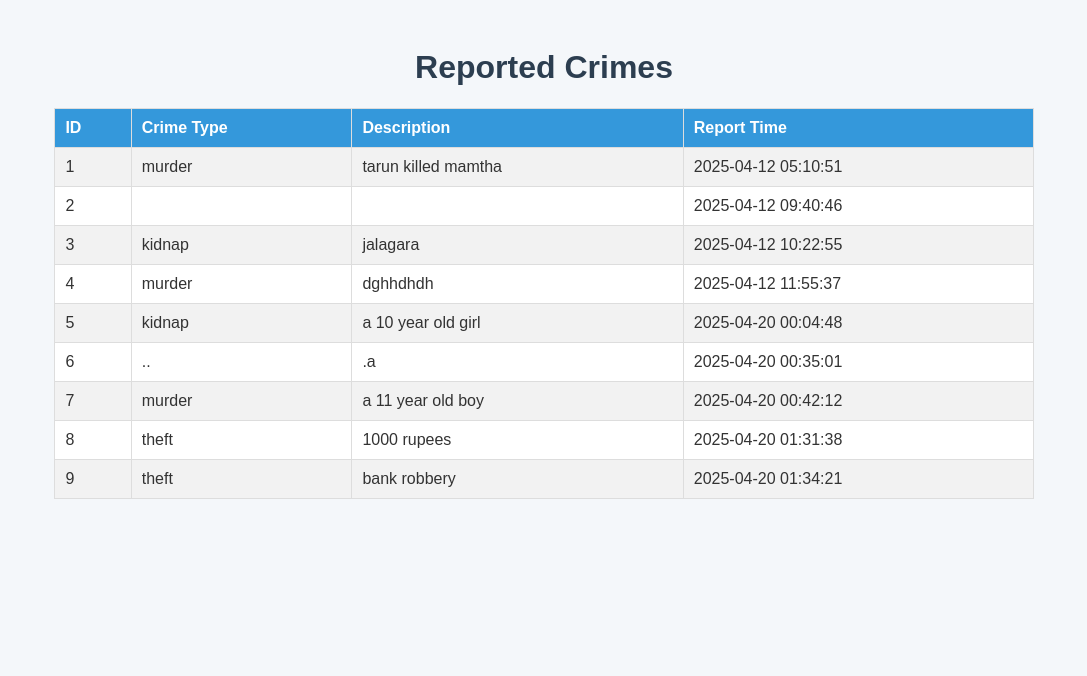
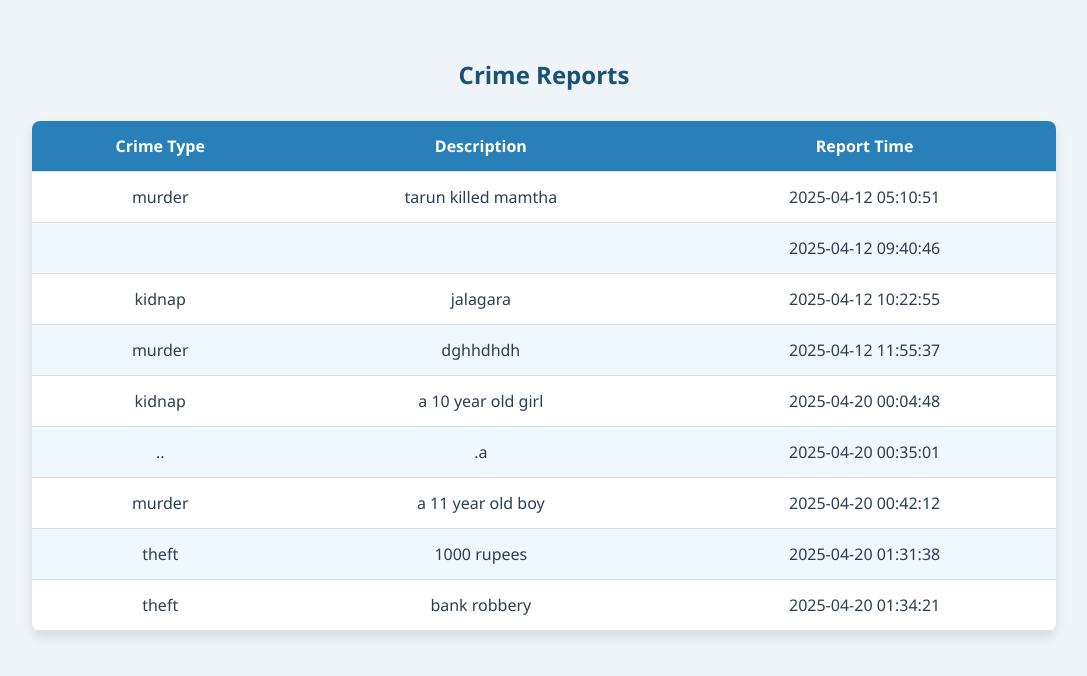
Before and after one commit to PSY-Taruu/crimereporting, a Flask app: page /view_reports in a window 1280 px wide. Shown: the top 676 px of the page, without its empty margins (96-1183 px from the left). Run offline with Flask 3, Linux system fonts and the light colour scheme; data comes from the database, SQL or seed files in the repository; both versions use the stored data as it was after the commit.

Commit message:
Initial commit

```diff
--- a/app.py
+++ b/app.py
@@ -53,10 +53,12 @@ def report_crime():
         conn.commit()
         conn.close()
 
-        # Return JSON response
-        return jsonify({'message': 'Crime reported successfully!'})
+        flash('Crime reported successfully!')
+        return redirect(url_for('report_crime'))  # Redirect back to same page to clear form
 
     return render_template('report.html')
+
+
 
 @app.route('/view_reports')
 def view_reports():
--- a/templates/view_reports.html
+++ b/templates/view_reports.html
@@ -1,66 +1,87 @@
 <!DOCTYPE html>
-<html>
+<html lang="en">
 <head>
-    <title>View Reported Crimes</title>
+    <meta charset="UTF-8">
+    <meta name="viewport" content="width=device-width, initial-scale=1.0">
+    <title>View Reports</title>
     <style>
         body {
-            font-family: Arial, sans-serif;
-            background-color: #f4f7fa;
-            color: #333;
-            padding: 20px;
+            font-family: 'Segoe UI', Tahoma, Geneva, Verdana, sans-serif;
+            background-color: #eef4f7;
+            color: #2c3e50;
+            padding: 30px;
         }
-        h1 {
+        h2 {
             text-align: center;
-            color: #2c3e50;
+            color: #1a5276;
+            margin-bottom: 30px;
         }
         table {
-            width: 80%;
+            width: 85%;
             margin: 0 auto;
             border-collapse: collapse;
             background-color: #ffffff;
+            box-shadow: 0 6px 12px rgba(0, 0, 0, 0.1);
+            border-radius: 8px;
+            overflow: hidden;
         }
         th, td {
-            padding: 10px;
-            text-align: left;
-            border: 1px solid #ddd;
+            padding: 14px 18px;
+            border-bottom: 1px solid #ddd;
+            text-align: center;
         }
         th {
-            background-color: #3498db;
-            color: white;
+            background-color: #2980b9;
+            color: #fff;
         }
         tr:nth-child(even) {
-            background-color: #f2f2f2;
+            background-color: #f0f8ff;
         }
         tr:hover {
-            background-color: #e2e7f0;
+            background-color: #d6eaf8;
         }
-        p {
+        ul {
+            list-style: none;
             text-align: center;
-            color: #e74c3c;
+            padding: 0;
+            margin-bottom: 20px;
+        }
+        li {
+            font-weight: bold;
+            color: #27ae60;
         }
     </style>
 </head>
 <body>
-    <h1>Reported Crimes</h1>
-    {% if reports %}
+    <h2>Crime Reports</h2>
+
+    {% with messages = get_flashed_messages() %}
+        {% if messages %}
+            <ul>
+                {% for message in messages %}
+                    <li>{{ message }}</li>
+                {% endfor %}
+            </ul>
+        {% endif %}
+    {% endwith %}
+
     <table>
+        <thead>
             <tr>
-            <th>ID</th>
                 <th>Crime Type</th>
                 <th>Description</th>
                 <th>Report Time</th>
             </tr>
+        </thead>
+        <tbody>
             {% for report in reports %}
                 <tr>
-            <td>{{ report[0] }}</td>
                     <td>{{ report[1] }}</td>
                     <td>{{ report[2] }}</td>
                     <td>{{ report[3] }}</td>
                 </tr>
             {% endfor %}
+        </tbody>
     </table>
-    {% else %}
-    <p>No crime reports found.</p>
-    {% endif %}
 </body>
 </html>
```
Also changed, not shown: templates/report.html (+16 -4 lines), crime_reporting.db. Lines whose indentation alone changed are shown as unchanged.
